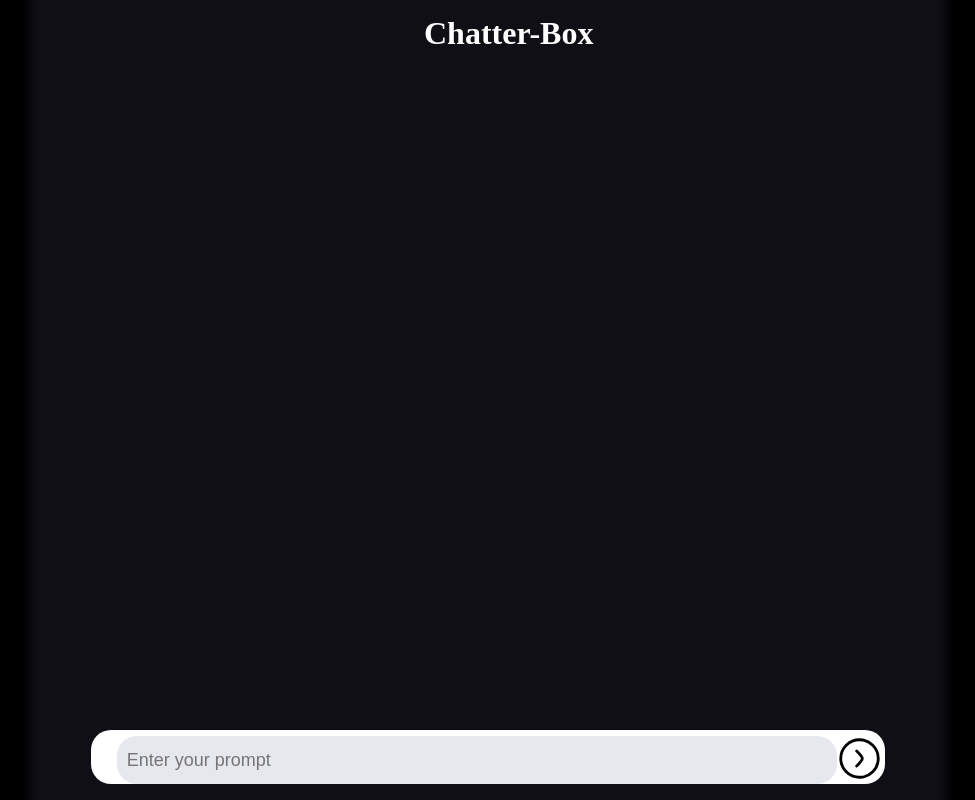
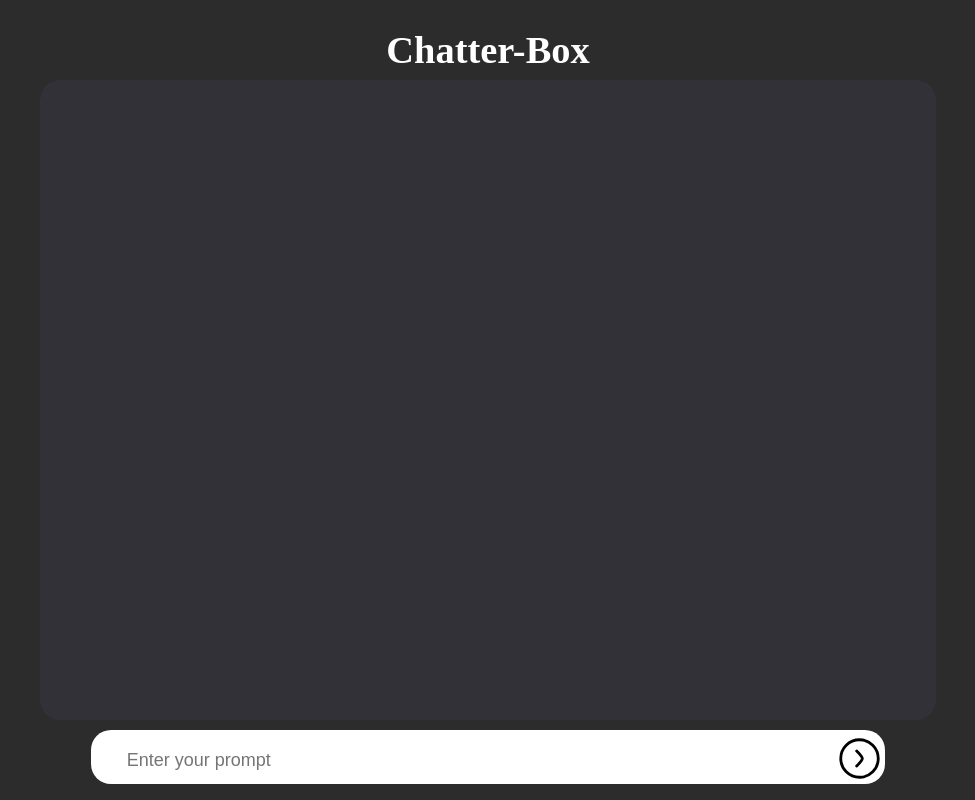
Before and after one commit to aaditya-shrivastava/Working-with-Gemini, a website: page working with gemini/index.html in a window 1280 px wide. Shown: the whole page, without its empty margins (152-1127 px from the left). Drawn offline with Linux system fonts and the light colour scheme.

Commit message:
update css

```diff
--- a/working with gemini/pageStyle.css
+++ b/working with gemini/pageStyle.css
@@ -1,37 +1,39 @@
-*{
+* {
     margin: 0;
     padding: 0;
   }
-.body{
+  .body {
     width: 100vw;
-    height: 100vh;
-    background-color: black;
+    height: 80vh;
+    background-color: rgb(44, 44, 44);
+    padding: 10vh 0px;
   }
-main{
+  main {
     background-color: #4042583d;
-    box-shadow: 0px 0px 10px 10px #4042583d;
-    height: 100vh;
+    height: 80vh;
     width: 70vw;
+    border-radius: 20px;
     margin: auto;
   }
-#heading{
-    margin-top: 15px;
+  #heading {
+    margin-top: -30px;
     position: absolute;
-    left: 45%;
+    left: 50%;
+    transform: translate(-50%,-50%);
     color: white;
+    font-size: 3vw;
   }
-form .input{
+  form .input {
     display: flex;
     position: absolute;
     bottom: 2%;
     width: 60%;
     margin-left: 4%;
-    padding:.5% 0px 0px 2%;
+    padding: 0.5% 0px 0px 2%;
     background-color: white;
     border-radius: 20px;
   }
-form input{
-    background-color: #6b728e29;
+  form input {
     padding-left: 10px;
     border-radius: 20px;
     width: 92.5%;
@@ -40,15 +42,15 @@ form input{
     border: none;
     outline: none;
   }
-form button[type="submit"]{
+  form button[type="submit"] {
     border: none;
     background-color: white;
     border-radius: 50%;
   }
-.dataDiv{
+  .dataDiv {
     position: absolute;
     bottom: 10%;
-    width: 68%;
+    width: 69%;
     height: 80vh;
     overflow-y: scroll;
     scrollbar-width: none;
--- a/working with gemini/utillity.css
+++ b/working with gemini/utillity.css
@@ -46,7 +46,7 @@
 }
 .request {
     background-color: #50577A;
-    margin: 5px 0px;
+    margin: 6px 0px;
     border-radius: 20px;
     font-size: 18px;
     display: flex;
```
Lines whose indentation alone changed are shown as unchanged.
